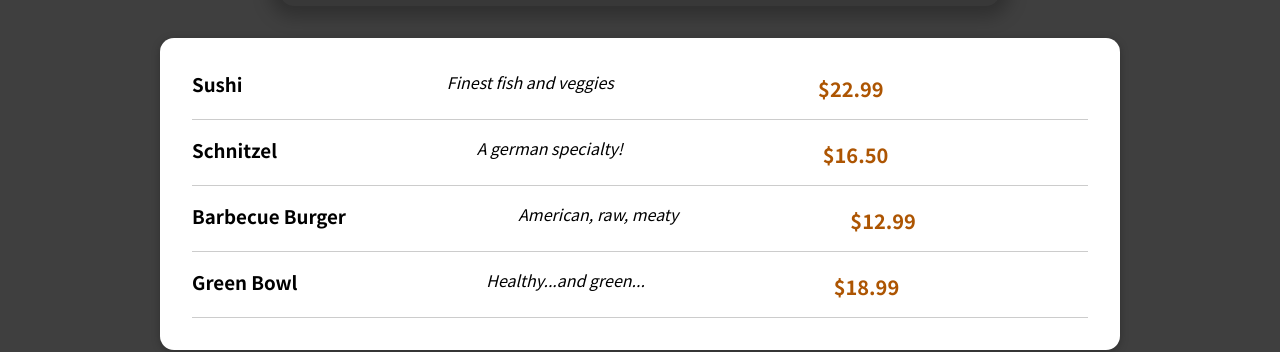
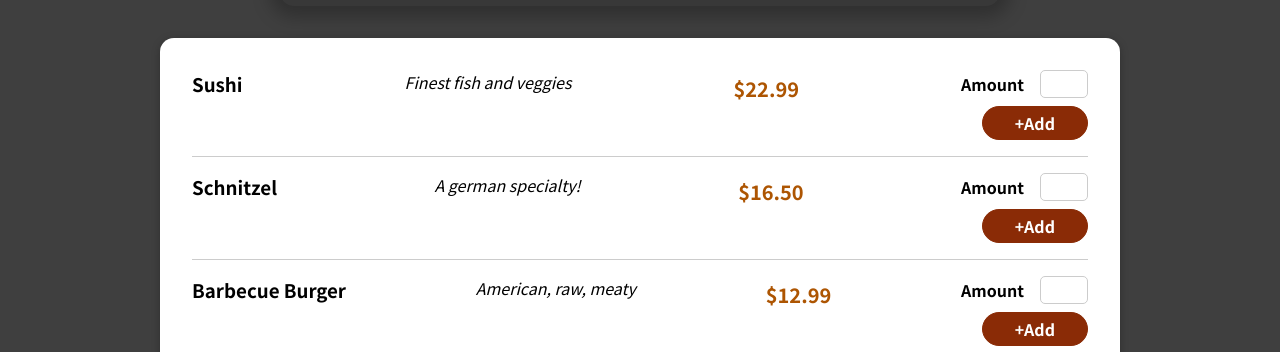
Before and after one commit to Gazalrafi/show-and-food-in-cart, a React (Create React App) app: page / in a window 1280 px wide. Shown: the part 467-819 px from the top of the page. Built offline with nearby package versions, Linux system fonts and the light colour scheme.

Commit message:
creting form

```diff
--- a/src/components/Meals/MealItem/MealItem.js
+++ b/src/components/Meals/MealItem/MealItem.js
@@ -1,6 +1,10 @@
 import classes from './MealItem.module.css';
+import MealItemForm from './MealItemForm';
+
 const MealItem=(props)=>{
-    const price=`$${props.price.toFixed(2)}`; // toFixed for decimal places
+
+const price=`$${props.price.toFixed(2)}`; // toFixed for decimal places
+
 return <li className={classes.meal}>
     <div>
         <h3>{props.name}</h3>
@@ -8,7 +12,7 @@
     <div className={classes.description}>{props.description}</div>
     <div className={classes.price}>{price}</div>
     <div>
-
+ <MealItemForm/>
     </div>
 </li>
 }
--- /dev/null
+++ b/src/components/Meals/MealItem/MealItemForm.js
@@ -0,0 +1,20 @@
+import classes from './MealItemForm.module.css';
+import Input from '../../UI/Input.js';
+
+const MealItemForm=()=>{
+return (
+<form className={classes.form}>
+    <Input label="Amount" input={{
+      id:'amount',
+      type:'number',
+      min:'1',
+      max:'5',
+      step:'1',
+      default:'1',
+    }}/>
+
+    <button>+Add</button>
+</form>
+);
+}
+export default MealItemForm;
--- /dev/null
+++ b/src/components/Meals/MealItem/MealItemForm.module.css
@@ -0,0 +1,20 @@
+.form {
+    text-align: right;
+  }
+
+  .form button {
+    font: inherit;
+    cursor: pointer;
+    background-color: #8a2b06;
+    border: 1px solid #8a2b06;
+    color: white;
+    padding: 0.25rem 2rem;
+    border-radius: 20px;
+    font-weight: bold;
+  }
+
+  .form button:hover,
+  .form button:active {
+    background-color: #641e03;
+    border-color: #641e03;
+  }
--- /dev/null
+++ b/src/components/UI/Input.js
@@ -0,0 +1,11 @@
+import classes from './Input.module.css';
+
+const Input=(props)=>{
+return (
+    <div className={classes.input}>
+        <label htmlFor={props.input.id}>{props.label}</label>
+        <input {...props.input}/>
+    </div>
+);
+}
+export default Input;
--- /dev/null
+++ b/src/components/UI/Input.module.css
@@ -0,0 +1,18 @@
+.input {
+    display: flex;
+    align-items: center;
+    margin-bottom: 0.5rem;
+  }
+
+  .input label {
+    font-weight: bold;
+    margin-right: 1rem;
+  }
+
+  .input input {
+    width: 3rem;
+    border-radius: 5px;
+    border: 1px solid #ccc;
+    font: inherit;
+    padding-left: 0.5rem;
+  }
```
